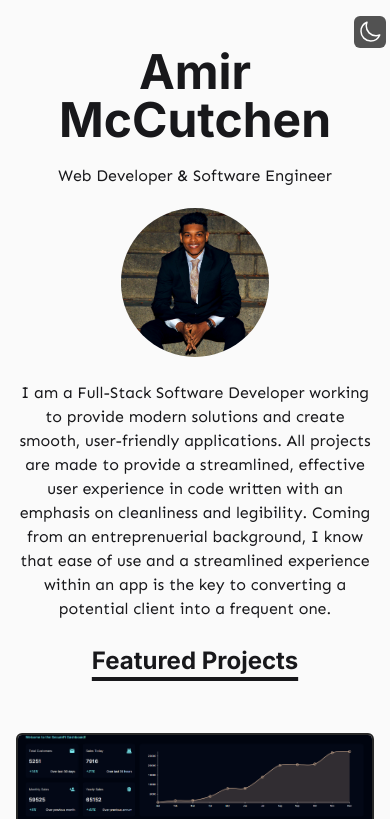
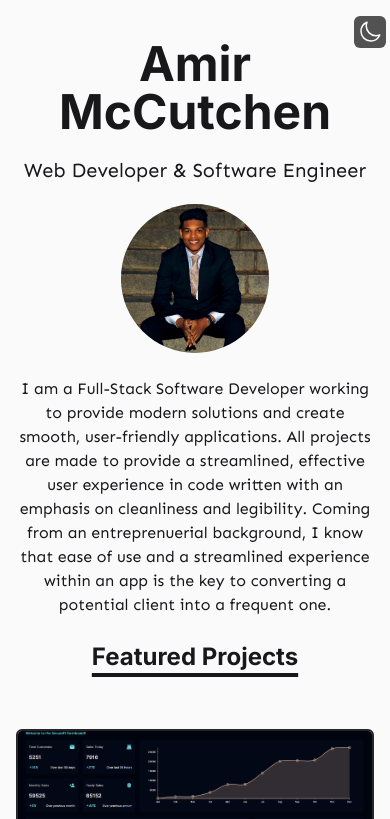
Before and after one commit to amirmccutchen/portfolio-site, a React (Vite) app: page / in a window 390 px wide. Shown: the top 819 px of the page. Built offline with nearby package versions, Linux system fonts and the light colour scheme.

Commit message:
resized title sizing

```diff
--- a/src/components/Introduction.jsx
+++ b/src/components/Introduction.jsx
@@ -4,9 +4,9 @@ import Title from "./Title";
 
 function Introduction() {
     return (
-        <div className = 'flex items-center justify-center flex-col text-center pt-12 pb-6'>
-            <h1 className = 'text-5xl md:text-7x1 dark:text-neutral-100 mb-5 md:mb-5 font-bold'>Amir McCutchen</h1>
-            <p className = 'text-base md:text-xl mb-5 font-medium font-sen'>Web Developer & Software Engineer</p>
+        <div className = 'flex items-center justify-center flex-col text-center pt-10 pb-6'>
+            <h1 className = 'text-5xl md:text-7x1 mb-5 md:mb-5 font-bold'>Amir McCutchen</h1>
+            <p className = 'text-xl mb-5 font-medium font-sen'>Web Developer & Software Engineer</p>
             <img // insert your image here, resize if needed on line 12 using the w-x/12 starting with a mobile view, then work your way up
                src = '../images/me.jpg'
                alt = "Amir McCutchen"
```
